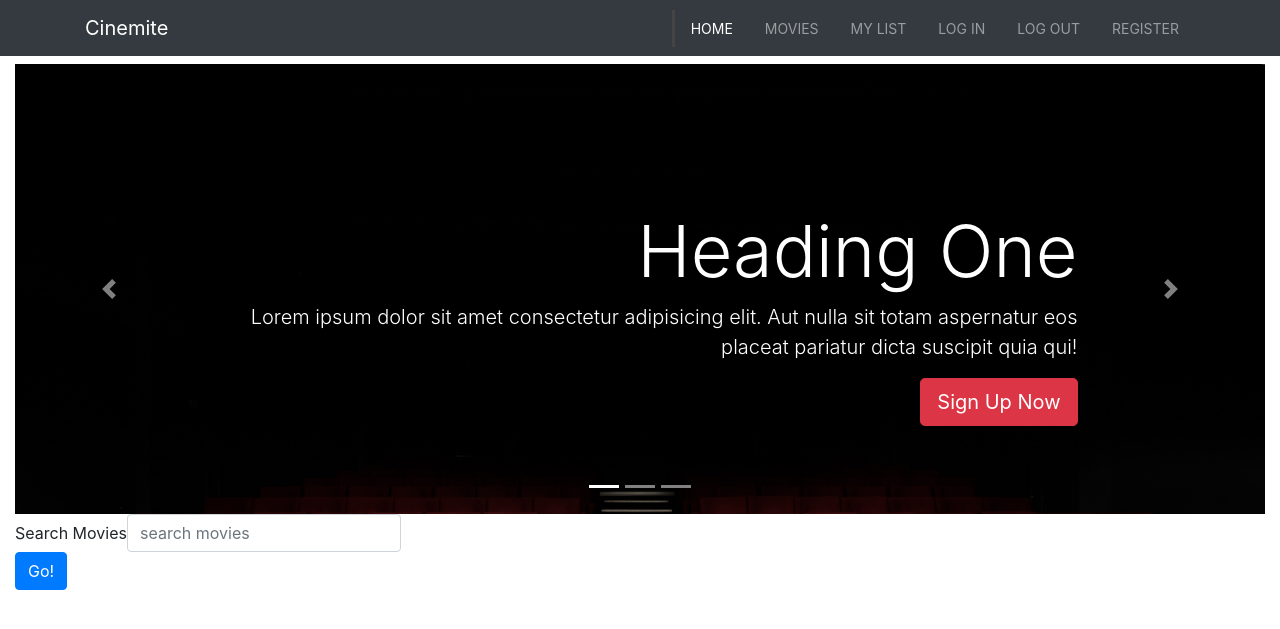
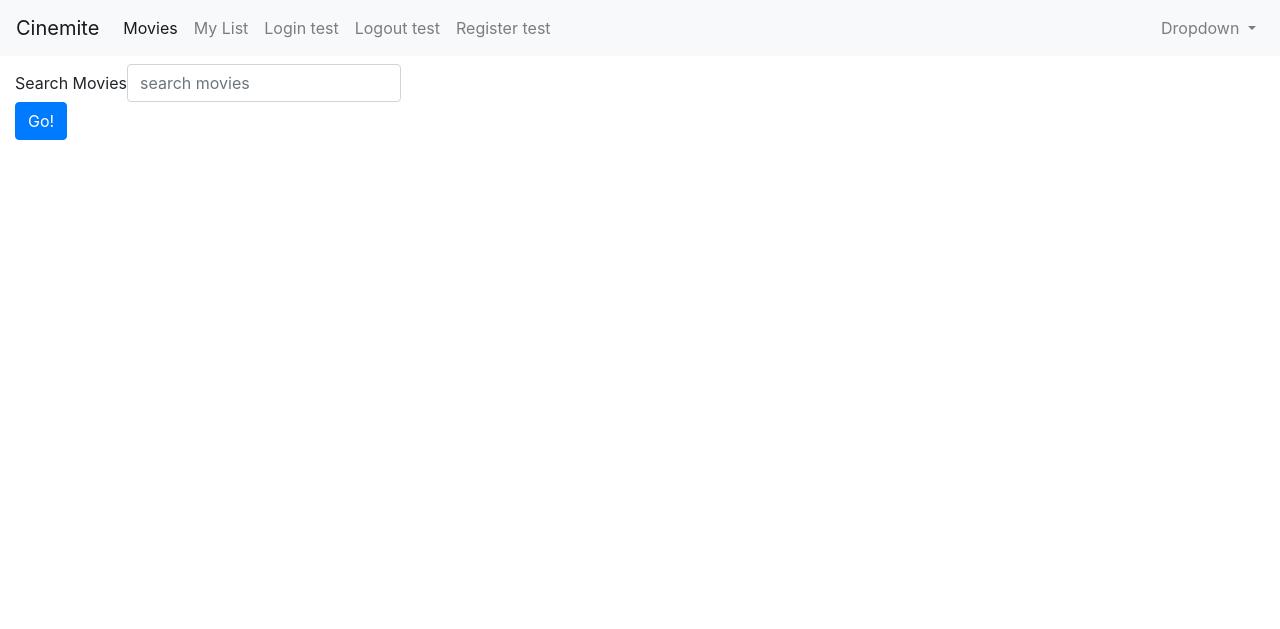
Before and after one commit to meltedopen/Cinemite, a Flask app: page /movies in a window 1280 px wide. Shown: the top 629 px of the page. Run offline with Flask 2, Linux system fonts and the light colour scheme; some libraries are stand-ins or nearby versions.

Commit message:
Revert "styled movie page, redid navbar"

```diff
--- a/app.py
+++ b/app.py
@@ -46,7 +46,7 @@ def index():
     # if current_user.is_authenticated:
     return render_template('layout.html')
     # else:
-    # return render_template('landing.html')
+    #     return render_template('landing.html')
 
 
 @app.route('/movies')
--- a/static/css/styles.css
+++ b/static/css/styles.css
@@ -1,30 +1,13 @@
+/* styles */
 
-.navbar .nav-link {
-  font-size: 14px;
-  text-transform: uppercase;
-  padding-left: 1rem !important;
-  padding-right: 1rem !important;
+.list-item-div {
+  display: none;
 }
 
-.navbar .nav-item.active {
-  border-left: #444 3px solid;
+.image-wrapper {
+  width: 100%;
 }
 
-.carousel-item {
-  height: 450px;
+.my-list-image {
+  max-width: 100%;
 }
-
-.carousel-image-1 {
-  background: url('/static/images/slider1.jpg');
-  background-size: cover;
-}
-
-.carousel-image-2 {
-  background: url('/static/images/slider2.jpg');
-  background-size: cover;
-}
-
-.carousel-image-3 {
-  background: url('/static/images/slider1.jpg');
-  background-size: cover;
-}
--- a/templates/layout.html
+++ b/templates/layout.html
@@ -4,80 +4,56 @@
     <title>Cinemite</title>
     <link
       rel="stylesheet"
+      type="text/css"
       href="https://stackpath.bootstrapcdn.com/bootstrap/4.3.1/css/bootstrap.min.css"
-      integrity="sha384-ggOyR0iXCbMQv3Xipma34MD+dH/1fQ784/j6cY/iJTQUOhcWr7x9JvoRxT2MZw1T"
-      crossorigin="anonymous"
     />
-
-    <link
-      rel="stylesheet"
-      href="https://use.fontawesome.com/releases/v5.8.0/css/all.css"
-      integrity="sha384-Mmxa0mLqhmOeaE8vgOSbKacftZcsNYDjQzuCOm6D02luYSzBG8vpaOykv9lFQ51Y"
-      crossorigin="anonymous"
-    />
-    <link rel="stylesheet" type="text/css" href="/static/css/styles.css" />
-
+    <link rel="stylesheet" type="text/css" href="../static/css/styles.css" />
     <script
-      src="https://code.jquery.com/jquery-3.3.1.slim.min.js"
-      integrity="sha384-q8i/X+965DzO0rT7abK41JStQIAqVgRVzpbzo5smXKp4YfRvH+8abtTE1Pi6jizo"
+      src="http://code.jquery.com/jquery-3.3.1.min.js"
+      integrity="sha256-FgpCb/KJQlLNfOu91ta32o/NMZxltwRo8QtmkMRdAu8="
       crossorigin="anonymous"
     ></script>
-    <script
-      src="https://cdnjs.cloudflare.com/ajax/libs/popper.js/1.14.7/umd/popper.min.js"
-      integrity="sha384-UO2eT0CpHqdSJQ6hJty5KVphtPhzWj9WO1clHTMGa3JDZwrnQq4sF86dIHNDz0W1"
-      crossorigin="anonymous"
-    ></script>
-    <script
-      src="https://stackpath.bootstrapcdn.com/bootstrap/4.3.1/js/bootstrap.min.js"
-      integrity="sha384-JjSmVgyd0p3pXB1rRibZUAYoIIy6OrQ6VrjIEaFf/nJGzIxFDsf4x0xIM+B07jRM"
-      crossorigin="anonymous"
-    ></script>
-
     <meta name="viewport" content="width=device-width, initial-scale=1" />
   </head>
 
   <body>
-    <!-- navbar start -->
-    <nav class="navbar navbar-expand-sm  navbar-dark bg-dark">
-      <div class="container">
-        <a href="{{ url_for('index') }}" class="navbar-brand">Cinemite</a>
+    <nav class="navbar navbar-expand-lg navbar-light bg-light">
+      <a class="navbar-brand" href="{{ url_for('index') }}">Cinemite</a>
       <button
         class="navbar-toggler"
+        type="button"
         data-toggle="collapse"
-          data-target="navbarCollapse"
+        data-target="#navbarSupportedContent"
+        aria-controls="navbarSupportedContent"
+        aria-expanded="false"
+        aria-label="Toggle navigation"
       >
         <span class="navbar-toggler-icon"></span>
       </button>
 
-        <div class="collapse navbar-collapse" id="navbarCollapse">
-          <ul class="navbar-nav ml-auto">
+      <div class="collapse navbar-collapse" id="navbarSupportedContent">
+        <ul class="navbar-nav mr-auto">
           <li class="nav-item active">
-              <a href="{{ url_for('index') }}" class="nav-link">Home</a>
-            </li>
-            <li class="nav-item">
-              <a href="{{ url_for('movies') }}" class="nav-link">Movies</a>
-            </li>
-            <li class="nav-item">
-              <a
-                href="{{ url_for('list', username=current_user.username) }}"
-                class="nav-link"
-                >My List</a
+            <a class="nav-link" href="#"
+              >Movies <span class="sr-only">(current)</span></a
             >
           </li>
           <li class="nav-item">
-              <a href="{{ url_for('login') }}" class="nav-link">Log In</a>
+            <a class="nav-link my-list-link" href="{{ url_for('list', username=current_user.username) }}">My List</a>
           </li>
           <li class="nav-item">
-              <a href="{{ url_for('logout') }}" class="nav-link">Log Out</a>
+            <a class="nav-link" href="{{ url_for('login') }}">Login test</a>
           </li>
           <li class="nav-item">
-              <a href="{{ url_for('register') }}" class="nav-link">Register</a>
+            <a class="nav-link" href="{{ url_for('logout') }}">Logout test</a>
+          </li>
+          <li class="nav-item">
+            <a class="nav-link" href="{{ url_for('register') }}"
+              >Register test</a
+            >
           </li>
         </ul>
-        </div>
-      </div>
-    </nav>
-    <!--
+
         <ul class="navbar-nav ml-auto">
           <li class="nav-item dropdown">
             <a
@@ -100,7 +76,7 @@
           </li>
         </ul>
       </div>
-    </nav>  -->
+    </nav>
     <!-- end nav bar -->
 
     <h1>
--- a/templates/movies.html
+++ b/templates/movies.html
@@ -1,64 +1,6 @@
-{% extends "layout.html" %} {% block content %}
+{% extends "layout.html" %}
 
-<!-- start carousel -->
-<section id="showcase">
-  <div id="myCarousel" class="carousel slide" data-ride="carousel">
-    <ol class="carousel-indicators">
-      <li data-target="#myCarousel" data-slide-to="0" class="active"></li>
-      <li data-target="#myCarousel" data-slide-to="1"></li>
-      <li data-target="#myCarousel" data-slide-to="2"></li>
-    </ol>
-    <div class="carousel-inner">
-      <div class="carousel-item carousel-image-1 active">
-        <div class="container">
-          <div class="carousel-caption d-none d-sm-block text-right mb-5">
-            <h1 class="display-3">Heading One</h1>
-            <p class="lead">
-              Lorem ipsum dolor sit amet consectetur adipisicing elit. Aut nulla
-              sit totam aspernatur eos placeat pariatur dicta suscipit quia qui!
-            </p>
-            <a href="#" class="btn btn-danger btn-lg">Sign Up Now</a>
-          </div>
-        </div>
-      </div>
-
-      <div class="carousel-item carousel-image-2">
-        <div class="container">
-          <div class="carousel-caption d-none d-sm-block mb-5">
-            <h1 class="display-3">Heading Two</h1>
-            <p class="lead">
-              Lorem ipsum dolor sit amet consectetur adipisicing elit. Aut nulla
-              sit totam aspernatur eos placeat pariatur dicta suscipit quia qui!
-            </p>
-            <a href="#" class="btn btn-primary btn-lg">Learn More</a>
-          </div>
-        </div>
-      </div>
-
-      <div class="carousel-item carousel-image-3">
-        <div class="container">
-          <div class="carousel-caption d-none d-sm-block text-right mb-5">
-            <h1 class="display-3">Heading Three</h1>
-            <p class="lead">
-              Lorem ipsum dolor sit amet consectetur adipisicing elit. Aut nulla
-              sit totam aspernatur eos placeat pariatur dicta suscipit quia qui!
-            </p>
-            <a href="#" class="btn btn-success btn-lg">Learn More</a>
-          </div>
-        </div>
-      </div>
-    </div>
-    <a href="#myCarousel" data-slide="prev" class="carousel-control-prev">
-      <span class="carousel-control-prev-icon"></span>
-    </a>
-
-    <a href="#myCarousel" data-slide="next" class="carousel-control-next">
-      <span class="carousel-control-next-icon"></span>
-    </a>
-  </div>
-</section>
-<!-- end carousel -->
-
+{% block content %}
 <div class="row">
   <div class="col-sm-4">
     <form class="form-inline search">
@@ -81,5 +23,4 @@
     <div class="movie-gallery"></div>
   </div>
 </div>
-
 {% endblock %}
```
Also changed, not shown: cinemite.db, static/images/slider1.jpg (deleted), 3 other files. Lines whose indentation alone changed are shown as unchanged.
